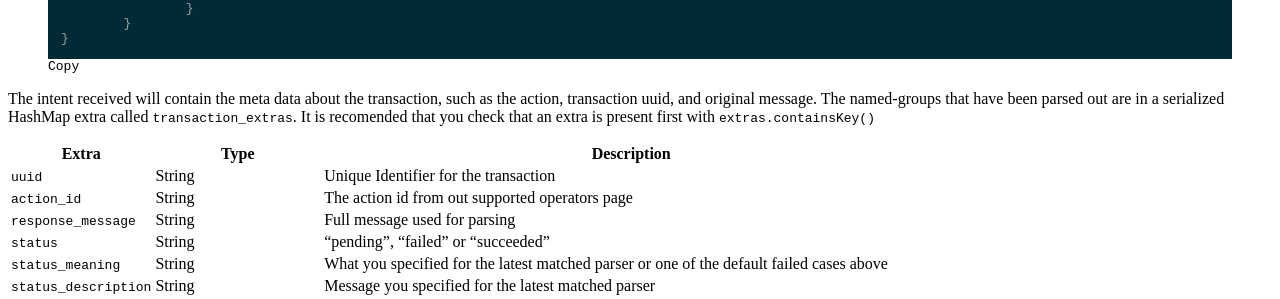
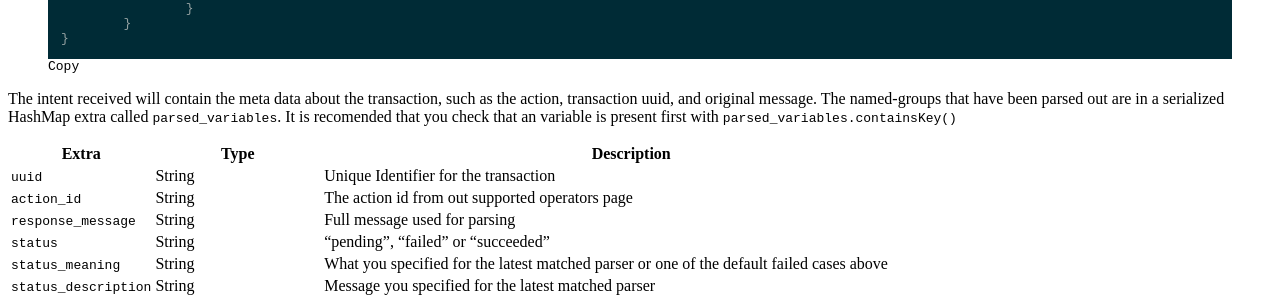
Before and after one commit to UseHover/hover-docs, a Jekyll site: the page built from parsing.md, in a window 1280 px wide and 900 px high, scrolled down 2088 px. Shown: the part 152-451 px from the top of the window. Built offline with Jekyll 4.4.1, drawn with Linux system fonts in a browser that asks for light colours; nearby versions of some CDN libraries; a style sheet for code colours, icons or effects is not loaded.

Commit message:
Replace transaction_extras with parsed_variables

```diff
--- a/parsing.md
+++ b/parsing.md
@@ -60,7 +60,7 @@ Create the Receiver itself and use the intent as you need:
 
 {% include transaction_receiver.html %}
 
-The intent received will contain the meta data about the transaction, such as the action, transaction uuid, and original message. The named-groups that have been parsed out are in a serialized HashMap extra called `transaction_extras`. It is recomended that you check that an extra is present first with `extras.containsKey()`
+The intent received will contain the meta data about the transaction, such as the action, transaction uuid, and original message. The named-groups that have been parsed out are in a serialized HashMap extra called `parsed_variables`. It is recomended that you check that an variable is present first with `parsed_variables.containsKey()`
 
 | Extra               | Type     | Description     |
 |---                  |---       |---              |
```
